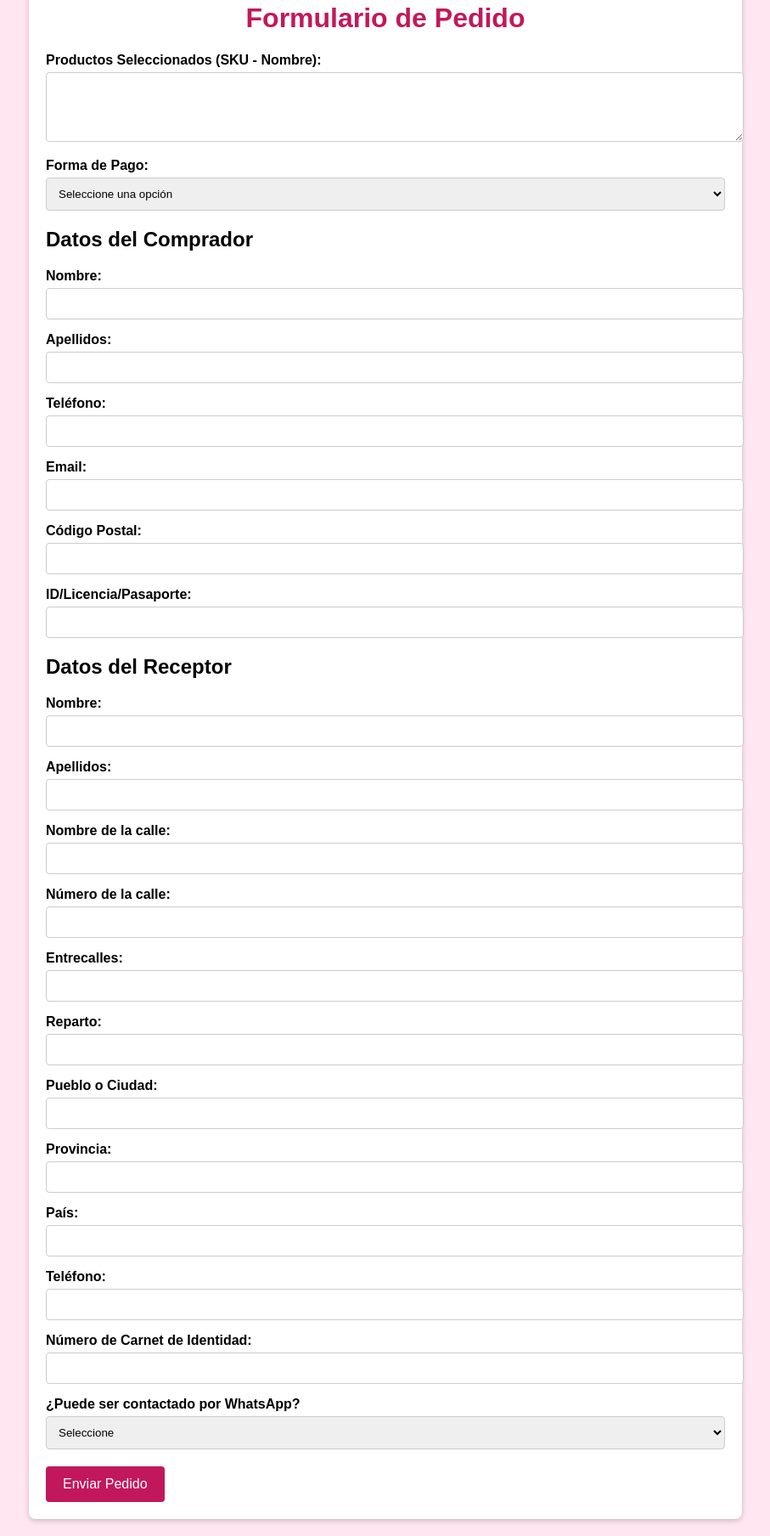
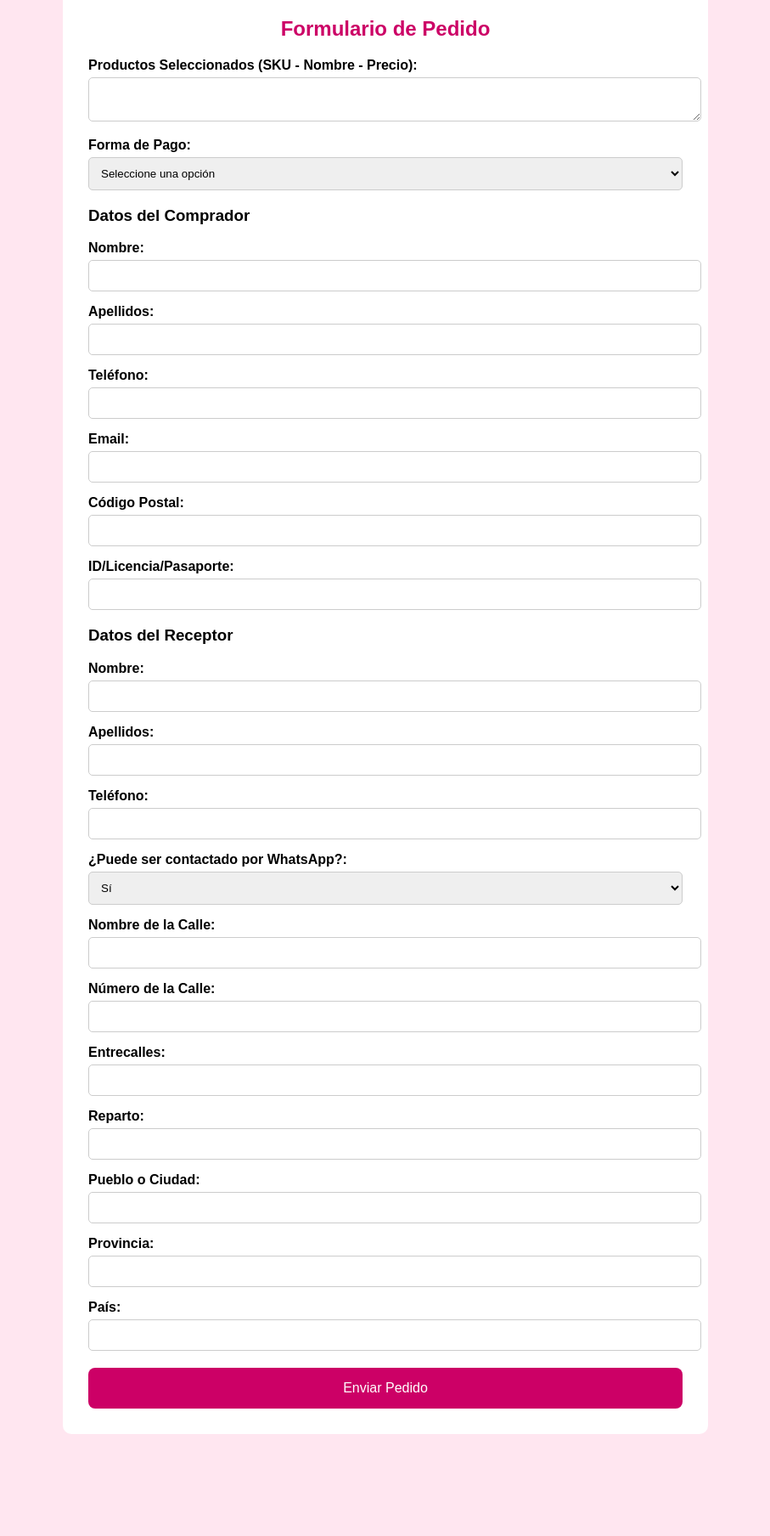
Before and after one commit to acubavoy/tiendaacv_v2, a plain HTML site: page formulario-a2.html in a window 1280 px wide. Shown: the part 58-1866 px from the top of the page at 85% size, without its empty margins (186-1093 px from the left). After the commit the page ends 1774 px from the top, so only its background shows below. Drawn offline with Linux system fonts and the light colour scheme.

Commit message:
Actualización de index y formulario con integración de selección y envío a Google Sheets

```diff
--- a/formulario-a2.html
+++ b/formulario-a2.html
@@ -6,128 +6,96 @@
   <title>Formulario de Pedido</title>
   <style>
     body {
+      background-color: #ffe6f0;
       font-family: Arial, sans-serif;
-      background-color: #ffe6f0;
-      margin: 0;
       padding: 20px;
     }
-
-    .container {
-      background: #fff;
-      padding: 20px;
-      border-radius: 8px;
-      max-width: 800px;
+    form {
+      background-color: white;
+      padding: 30px;
+      border-radius: 10px;
+      max-width: 700px;
       margin: auto;
-      box-shadow: 0 2px 6px rgba(0,0,0,0.2);
     }
-
-    h1 {
-      color: #c2185b;
+    h2 {
       text-align: center;
+      color: #cc0066;
     }
-
     label {
-      font-weight: bold;
       display: block;
       margin-top: 15px;
+      font-weight: bold;
     }
-
     input, select, textarea {
       width: 100%;
       padding: 10px;
       margin-top: 5px;
-      border-radius: 4px;
+      border-radius: 5px;
       border: 1px solid #ccc;
     }
-
     button {
       margin-top: 20px;
-      padding: 12px 20px;
-      background-color: #c2185b;
+      padding: 15px;
+      width: 100%;
+      background-color: #cc0066;
       color: white;
       border: none;
-      border-radius: 4px;
+      border-radius: 8px;
       font-size: 16px;
       cursor: pointer;
-    }
-
-    button:hover {
-      background-color: #a3154e;
-    }
-
-    .disabled {
-      opacity: 0.5;
     }
   </style>
 </head>
 <body>
-  <div class="container">
-    <h1>Formulario de Pedido</h1>
-    <form id="pedidoForm">
-      <input type="hidden" name="_next" value="https://acubavoy.github.io/dayready_products/agradecimiento.html">
+  <form id="pedido-form" method="POST" action="https://script.google.com/macros/s/AKfycbxBsyOUQdRndw_H3thaCZKWLF7cdidwoITArTnPKJj2KNiyeNAdlPiMGBdrCsEL3Gyb/exec">
+    <h2>Formulario de Pedido</h2>
 
-      <label for="sku">Productos Seleccionados (SKU - Nombre):</label>
-      <textarea id="productos" name="productos" rows="4" readonly></textarea>
+    <label>Productos Seleccionados (SKU - Nombre - Precio):</label>
+    <textarea name="productos_seleccionados" id="productos_seleccionados" readonly></textarea>
 
-      <label for="forma_pago">Forma de Pago:</label>
+    <label>Forma de Pago:</label>
     <select name="forma_pago" required>
       <option value="">Seleccione una opción</option>
-        <option value="Pago Cash">Pago Cash</option>
-        <option value="Deposito bancario">Depósito bancario</option>
-        <option value="Pago por Zelle">Pago por Zelle</option>
-        <option value="Pago por Tarjeta de Crédito" disabled class="disabled">Pago por Tarjeta de Crédito (Próximamente)</option>
-        <option value="Pago por Paypal" disabled class="disabled">Pago por Paypal (Próximamente)</option>
+      <option>Pago Cash</option>
+      <option>Depósito bancario</option>
+      <option>Zelle</option>
+      <option>Tarjeta de Crédito</option>
+      <option>PayPal</option>
     </select>
 
-      <h2>Datos del Comprador</h2>
-      <label>Nombre:</label>
-      <input name="comprador_nombre" required>
-      <label>Apellidos:</label>
-      <input name="comprador_apellidos" required>
-      <label>Teléfono:</label>
-      <input name="comprador_telefono" required>
-      <label>Email:</label>
-      <input name="comprador_email" required>
-      <label>Código Postal:</label>
-      <input name="comprador_codigo_postal" required>
-      <label>ID/Licencia/Pasaporte:</label>
-      <input name="comprador_id" required>
+    <h3>Datos del Comprador</h3>
+    <label>Nombre:</label><input name="comprador_nombre" required>
+    <label>Apellidos:</label><input name="comprador_apellidos" required>
+    <label>Teléfono:</label><input name="comprador_telefono" required>
+    <label>Email:</label><input name="comprador_email" required>
+    <label>Código Postal:</label><input name="comprador_zipcode">
+    <label>ID/Licencia/Pasaporte:</label><input name="comprador_id">
 
-      <h2>Datos del Receptor</h2>
-      <label>Nombre:</label>
-      <input name="receptor_nombre" required>
-      <label>Apellidos:</label>
-      <input name="receptor_apellidos" required>
-      <label>Nombre de la calle:</label>
-      <input name="nombre_calle_del_receptor" required>
-      <label>Número de la calle:</label>
-      <input name="numero_calle_del_receptor" required>
-      <label>Entrecalles:</label>
-      <input name="entrecalles" required>
-      <label>Reparto:</label>
-      <input name="reparto" required>
-      <label>Pueblo o Ciudad:</label>
-      <input name="ciudad" required>
-      <label>Provincia:</label>
-      <input name="provincia" required>
-      <label>País:</label>
-      <input name="pais" required>
-      <label>Teléfono:</label>
-      <input name="receptor_telefono" required>
-      <label>Número de Carnet de Identidad:</label>
-      <input name="receptor_carnet" required>
-      <label>¿Puede ser contactado por WhatsApp?</label>
-      <select name="receptor_whatsapp" required>
-        <option value="">Seleccione</option>
-        <option value="Sí">Sí</option>
-        <option value="No">No</option>
+    <h3>Datos del Receptor</h3>
+    <label>Nombre:</label><input name="receptor_nombre" required>
+    <label>Apellidos:</label><input name="receptor_apellidos" required>
+    <label>Teléfono:</label><input name="receptor_telefono" required>
+    <label>¿Puede ser contactado por WhatsApp?:</label>
+    <select name="receptor_contacto_whatsapp">
+      <option>Sí</option>
+      <option>No</option>
     </select>
+    <label>Nombre de la Calle:</label><input name="nombre_calle_del_receptor">
+    <label>Número de la Calle:</label><input name="receptor_numero_calle">
+    <label>Entrecalles:</label><input name="receptor_entrecalles">
+    <label>Reparto:</label><input name="receptor_reparto">
+    <label>Pueblo o Ciudad:</label><input name="receptor_pueblo">
+    <label>Provincia:</label><input name="receptor_provincia">
+    <label>País:</label><input name="receptor_pais">
+
+    <input type="hidden" name="_next" value="https://acubavoy.github.io/tiendaacv_v2/agradecimiento.html" />
 
     <button type="submit">Enviar Pedido</button>
   </form>
-  </div>
 
   <script>
-    // Mostrar productos seleccionados desde localStorage
-    document.addEventListener("DOMContentLoaded", () => {
-      const productos = JSON.parse
+    const productos = JSON.parse(localStorage.getItem("productosSeleccionados") || "[]");
+    document.getElementById("productos_seleccionados").value = productos.join("\\n");
+  </script>
+</body>
+</html>
```
Also changed, not shown: index.html (+58 -54 lines). Lines whose indentation alone changed are shown as unchanged.
